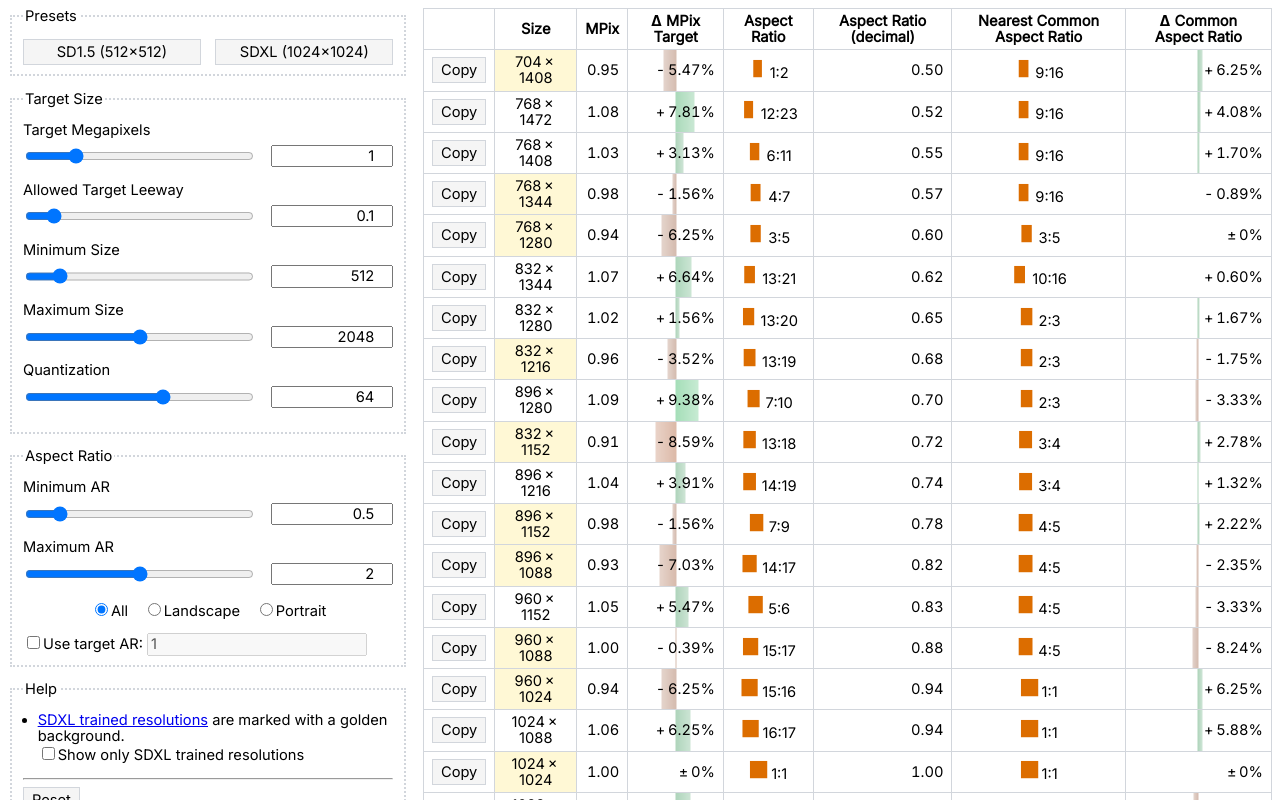
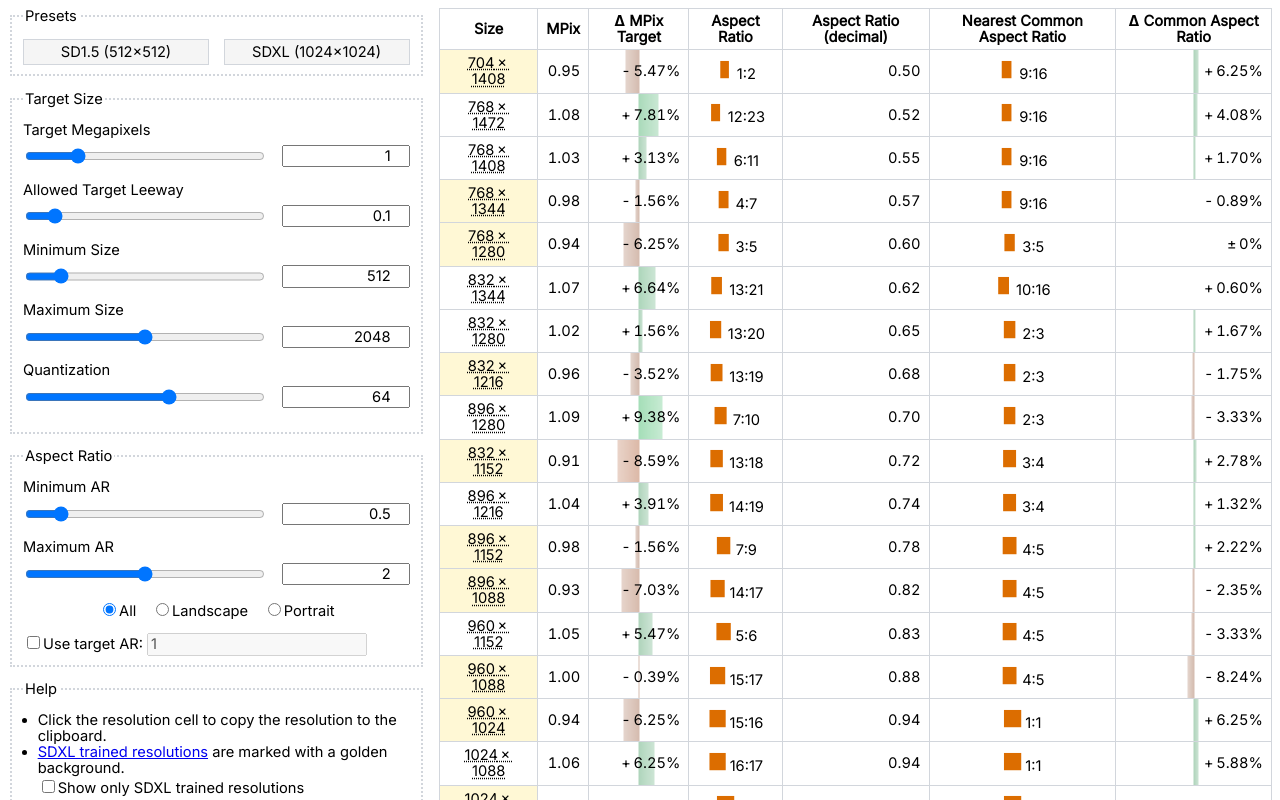
Before and after one commit to akx/res-helper, a React (Vite) app: page / in a window 1280 px wide. Shown: the top 800 px of the page. Built offline with nearby package versions, Linux system fonts and the light colour scheme.

Commit message:
Get rid of separate copy button column

```diff
--- a/src/App.tsx
+++ b/src/App.tsx
@@ -125,8 +125,12 @@ export default function App() {
         <fieldset>
           <legend>Presets</legend>
           <div className="button-group">
-            <button onClick={loadSD15Preset}>SD1.5 (512&times;512)</button>
-            <button onClick={loadSDXLPreset}>SDXL (1024&times;1024)</button>
+            <button className="control-button" onClick={loadSD15Preset}>
+              SD1.5 (512&times;512)
+            </button>
+            <button className="control-button" onClick={loadSDXLPreset}>
+              SDXL (1024&times;1024)
+            </button>
           </div>
         </fieldset>
         <fieldset>
@@ -235,6 +239,9 @@ export default function App() {
           <legend>Help</legend>
           <ul>
             <li>
+              Click the resolution cell to copy the resolution to the clipboard.
+            </li>
+            <li>
               <a href="https://www.reddit.com/r/StableDiffusion/comments/15c3rf6/sdxl_resolution_cheat_sheet/">
                 SDXL trained resolutions
               </a>{" "}
@@ -253,7 +260,12 @@ export default function App() {
             </li>
           </ul>
           <hr />
-          <button onClick={() => setState(getDefaultState())}>Reset</button>
+          <button
+            className="control-button"
+            onClick={() => setState(getDefaultState())}
+          >
+            Reset
+          </button>
         </fieldset>
       </aside>
       <main>
--- a/src/components/CopyButton.tsx
+++ b/src/components/CopyButton.tsx
@@ -1,9 +1,18 @@
 import React from "react";
 
-function blink(element: HTMLElement | null, className: string) {
-  if (element) {
-    element.classList.add(className);
-    setTimeout(() => element.classList.remove(className), 200);
+function blink(element: HTMLElement | null) {
+  if (element?.animate) {
+    element.animate(
+      [
+        { offset: 0, background: "lawngreen" },
+        { offset: 0.5, opacity: 0 },
+        { offset: 1, opacity: 1 },
+      ],
+      {
+        duration: 500,
+        easing: "ease-in-out",
+      },
+    );
   }
 }
 
@@ -18,10 +27,9 @@ export function CopyButton({ text, children, ...props }: CopyButtonProps) {
     <button
       ref={ref}
       type="button"
+      className="copy-button"
       onClick={() =>
-        navigator.clipboard
-          .writeText(text)
-          .then(() => blink(ref.current, "copied"))
+        navigator.clipboard.writeText(text).then(() => blink(ref.current))
       }
       {...props}
     >
--- a/src/components/ResolutionsTable.tsx
+++ b/src/components/ResolutionsTable.tsx
@@ -59,16 +59,15 @@ function ResolutionRow({
   const targetMpixDifference = pix / 1024 / 1024 - targetMpix;
   return (
     <tr>
-      <td>
-        <CopyButton text={`${res.width}x${res.height}`}>Copy</CopyButton>
-      </td>
       <td
         className={cx({
           "frac-col": true,
           "sdxl-trained": isSDXLTrainedResolution,
         })}
       >
-        {width}&#x2009;&times;&#x2009;{height}
+        <CopyButton text={`${res.width}x${res.height}`}>
+          {width}&#x2009;&times;&#x2009;{height}
+        </CopyButton>
       </td>
       <td className="num-col">{(pix / 1024 / 1024).toFixed(2)}</td>
       <td
@@ -125,7 +124,6 @@ export function ResolutionsTable({
     <table>
       <thead>
         <tr>
-          <th></th>
           <th>Size</th>
           <th>MPix</th>
           <th>&Delta; MPix Target</th>
--- a/src/index.css
+++ b/src/index.css
@@ -79,14 +79,18 @@ td {
   color: #dc6d00;
 }
 
-button {
+button.control-button {
   background: whitesmoke;
   border: 1px solid #d2d6dc;
   padding: 4px 8px;
 }
 
-button.copied {
-  background: lawngreen;
+button.copy-button {
+  background: transparent;
+  border: none;
+  cursor: copy;
+  text-decoration: underline dotted;
+  border-radius: 1em;
 }
 
 fieldset {
```
